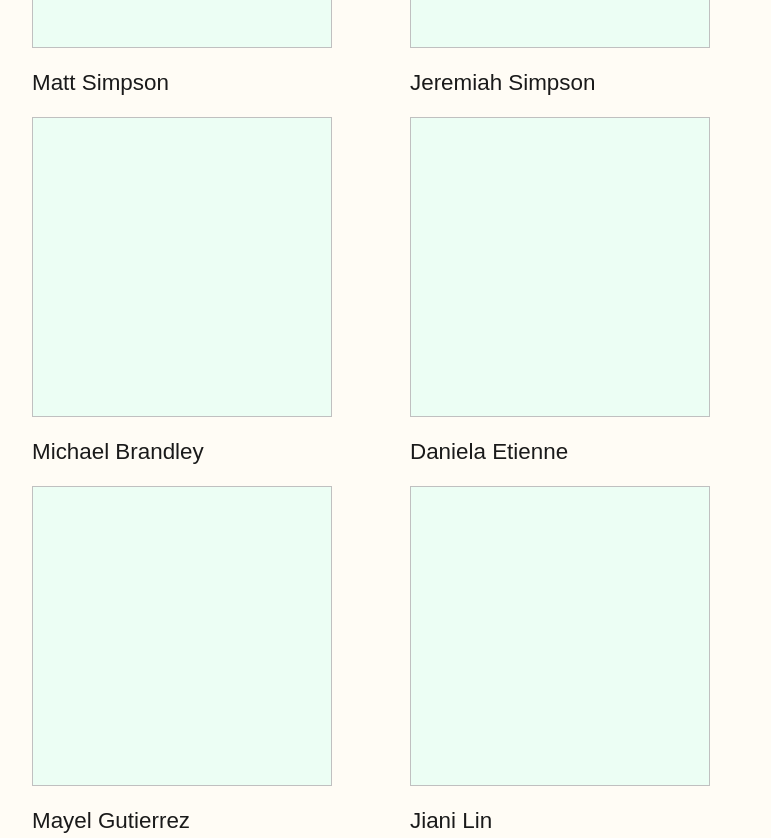
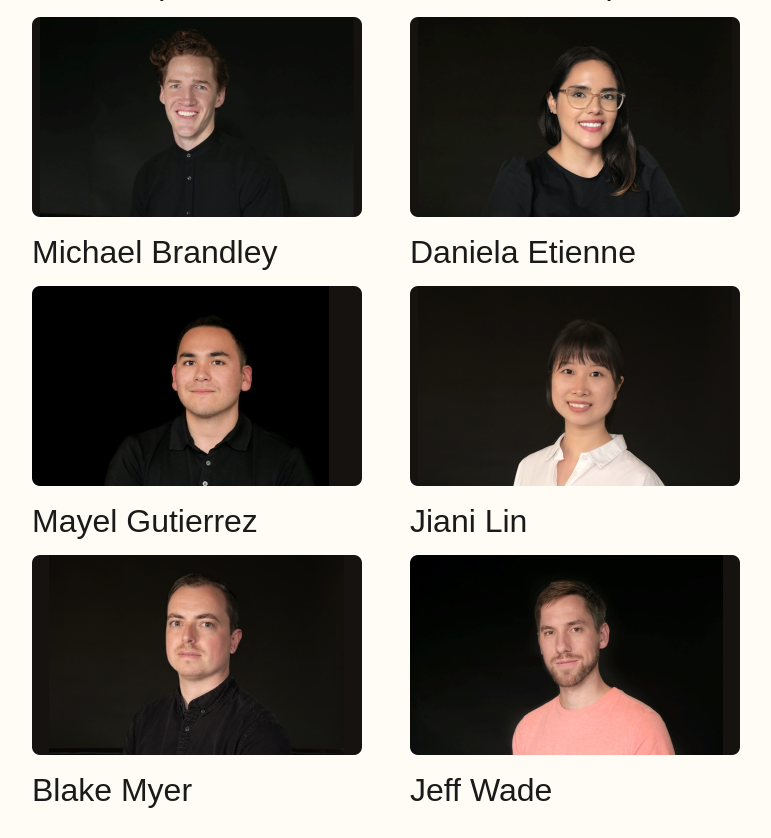
Before and after one commit to bridgerwork/bridgerwork.github.io, a plain HTML site: page info.html in a window 1280 px wide. Shown: the part 904-1742 px from the top of the page, without its empty margins (128-899 px from the left). Drawn offline with nearby package versions, Linux system fonts and the light colour scheme; a web font is replaced by a local one.

Commit message:
added team photos to info page closes #2

```diff
--- a/css/style.css
+++ b/css/style.css
@@ -463,8 +463,8 @@ ul.team-info {
 }
 .team-info li {
   /* float: left; */
-  min-width: 244px;
-  max-width: 300px;
+  min-width: 330px;
+  max-width: 660px;
   margin-right: 2%;
   margin-bottom: 20px;
 }
@@ -473,12 +473,14 @@ ul.team-info {
   width: 100%;
   height: 40px;
   padding: 10px 0;
+  font-size: 2rem;
+  margin-top: 0;
 }
 .team-photo{
   /* display: block; */
   background-color: hsl(147,87%,96%);
-  height: 300px;
-  width: 300px;
+  /* height: 300px; */
+  width: 330px;
   border: none;
 }
 /* end info page }}}*/
--- a/info.html
+++ b/info.html
@@ -68,14 +68,14 @@
         <section id="team">
           <h2>Team</h2>
           <ul class="team-info" id="team-list">
-            <li class="team-member"><img class="team-photo"></img><h4 class="team-name">Matt Simpson</h4></li>
-            <li class="team-member"><img class="team-photo"></img><h4 class="team-name">Jeremiah Simpson</h4></li>
-            <li class="team-member"><img class="team-photo"></img><h4 class="team-name">Michael Brandley</h4></li>
-            <li class="team-member"><img class="team-photo"></img><h4 class="team-name">Daniela Etienne</h4></li>
-            <li class="team-member"><img class="team-photo"></img><h4 class="team-name">Mayel Gutierrez</h4></li>
-            <li class="team-member"><img class="team-photo"></img><h4 class="team-name">Jiani Lin</h4></li>
-            <li class="team-member"><img class="team-photo"></img><h4 class="team-name">Blake Myer</h4></li>
-            <li class="team-member"><img class="team-photo"></img><h4 class="team-name">Jeff Wade</h4></li>
+            <li class="team-member"><img class="team-photo" src="assets/images/team/matt.jpg" alt="Matt Simpson"><h4 class="team-name">Matt Simpson</h4></li>
+            <li class="team-member"><img class="team-photo" src="assets/images/team/jeremiah.jpg" alt="Jeremiah Simpson"><h4 class="team-name">Jeremiah Simpson</h4></li>
+            <li class="team-member"><img class="team-photo" src="assets/images/team/michael.jpg" alt="Michael Brandley"><h4 class="team-name">Michael Brandley</h4></li>
+            <li class="team-member"><img class="team-photo" src="assets/images/team/daniela.jpg" alt="Daniela Etienne"><h4 class="team-name">Daniela Etienne</h4></li>
+            <li class="team-member"><img class="team-photo" src="assets/images/team/mayel.jpg" alt="Mayel Gutierrez"><h4 class="team-name">Mayel Gutierrez</h4></li>
+            <li class="team-member"><img class="team-photo" src="assets/images/team/jiani.jpg" alt="Jiani Lin"><h4 class="team-name">Jiani Lin</h4></li>
+            <li class="team-member"><img class="team-photo" src="assets/images/team/blake.jpg" alt="Blake Myer"><h4 class="team-name">Blake Myer</h4></li>
+            <li class="team-member"><img class="team-photo" src="assets/images/team/jeff.jpg" alt="Jeff Wade"><h4 class="team-name">Jeff Wade</h4></li>
         </section>
 
         <!-- NAVIGATION BUTTONS -->
```
Also changed, not shown: assets/images/team/blake.jpg (added), assets/images/team/daniela.jpg (added), assets/images/team/jeff.jpg (added), assets/images/team/jeremiah.jpg (added), assets/images/team/jiani.jpg (added), assets/images/team/matt.jpg (added), assets/images/team/mayel.jpg (added), assets/images/team/michael.jpg (added).
